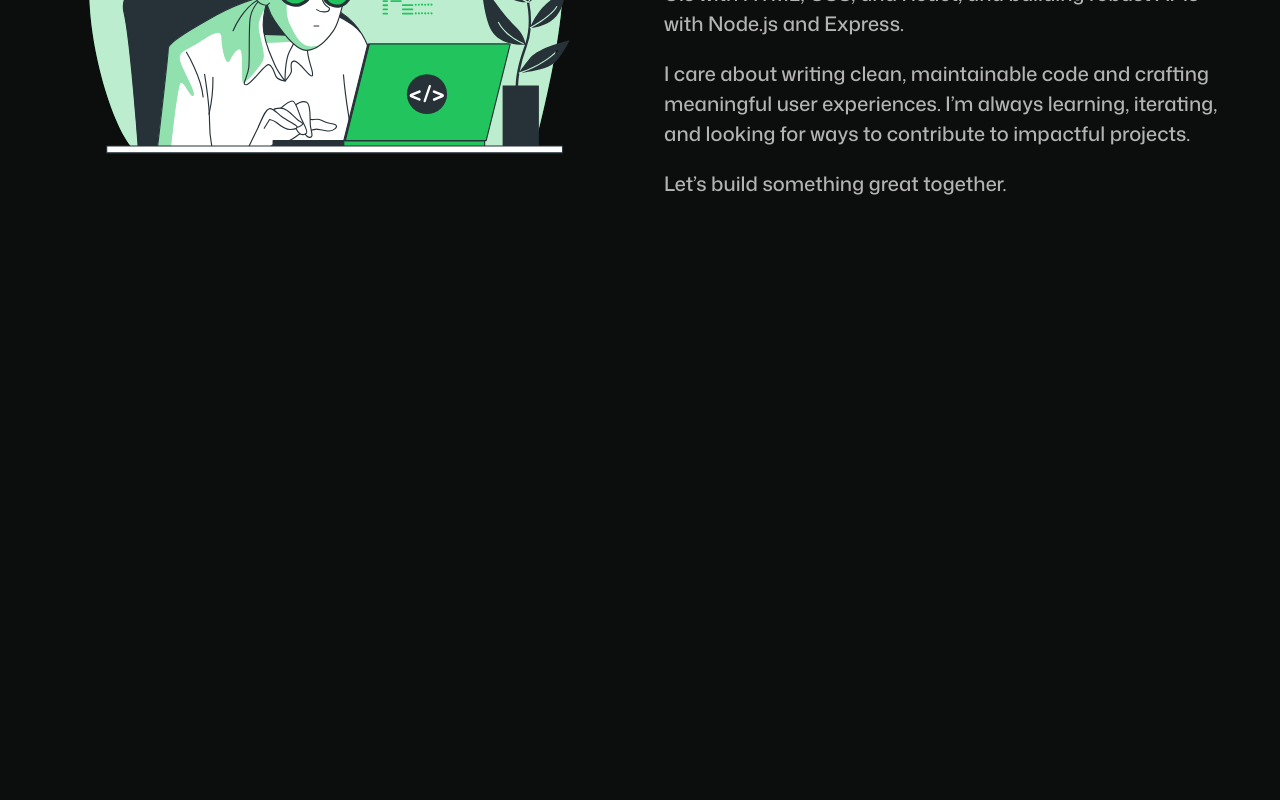
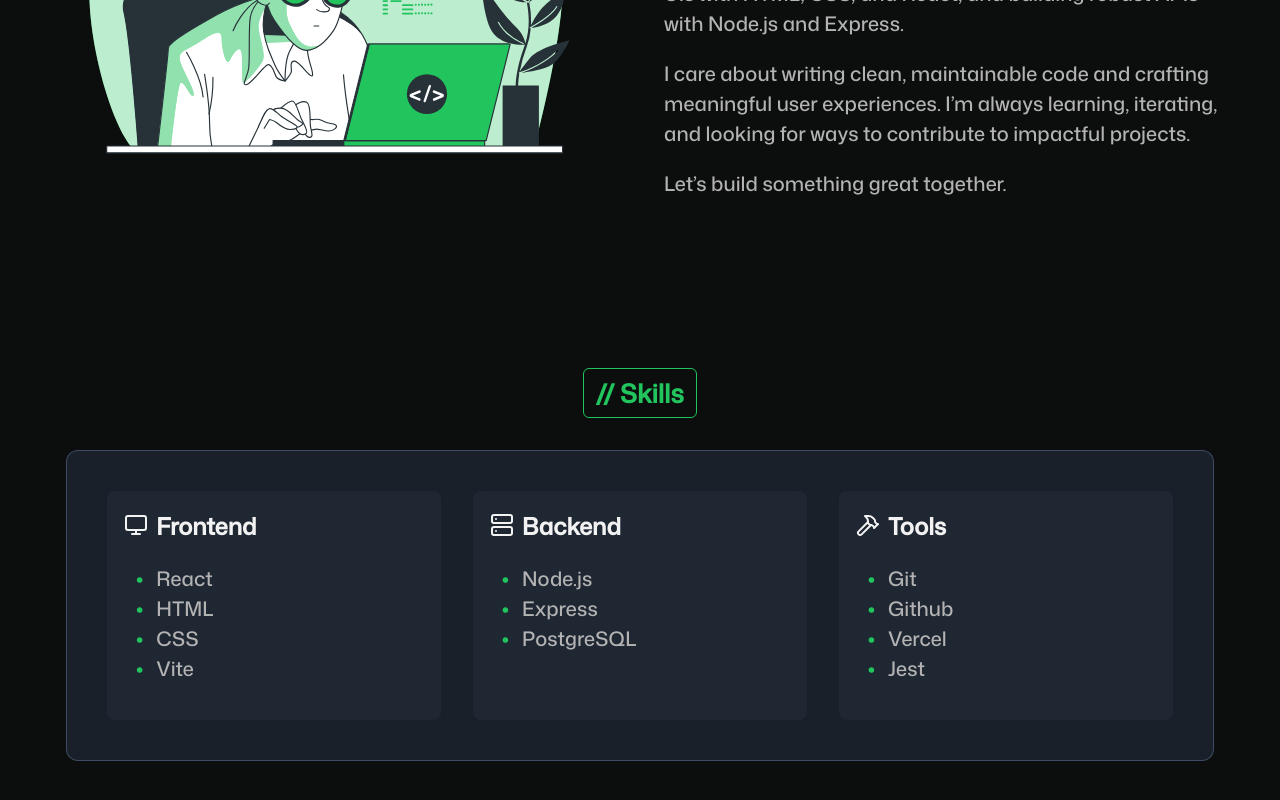
Before and after one commit to lawrence-ruscia/homepage, a React (Vite) app: page / in a window 1280 px wide. Shown: the part 1292-2092 px from the top of the page. Before the commit the page ends 1686 px from the top, so only its background shows below. Built offline with nearby package versions, Linux system fonts and the light colour scheme.

Commit message:
feat: create skill section content

```diff
--- /dev/null
+++ b/src/assets/styles/Skills.module.css
@@ -0,0 +1,74 @@
+.skills {
+  display: flex;
+  flex-direction: column;
+}
+
+.skills > h2 {
+  align-self: center;
+  margin-bottom: var(--space-6);
+}
+
+.content {
+  display: flex;
+  flex-direction: column;
+  gap: var(--space-5);
+
+  padding: var(--space-5);
+
+  background-color: var(--color-surface);
+  border: 1px solid var(--color-surface-border);
+  border-radius: 12px;
+}
+
+.heading {
+  display: flex;
+  align-items: center;
+  gap: var(--space-2);
+
+  margin-block: 0;
+}
+
+.grid {
+  flex: 1;
+
+  padding: var(--space-4);
+
+  background-color: var(--color-surface-light);
+  border-radius: 8px;
+  border: 1px solid transparent;
+  transition: border 200ms ease-in-out, background-color 200ms ease-in-out;
+}
+.skillList {
+  padding-left: var(--space-3);
+}
+
+.skillList > li {
+  list-style-type: none;
+}
+.skillList > li::before {
+  content: '•';
+  color: var(--color-brand-primary);
+  font-weight: bold;
+  display: inline-block;
+  width: 1em;
+}
+
+@media (min-width: 768px) {
+  .content {
+    flex-direction: row;
+    padding: var(--space-7);
+    gap: var(--space-6);
+  }
+
+  .grid:hover {
+    border: 1px solid var(--color-brand-primary);
+    background-color: hsla(142, 71%, 45%, 0.1);
+  }
+}
+
+@media (min-width: 1024px) {
+  .content {
+    margin: 0 auto;
+    width: 90%;
+  }
+}
--- a/src/assets/styles/global.css
+++ b/src/assets/styles/global.css
@@ -24,6 +24,12 @@ button,
   --color-brand-light: hsla(142, 71%, 45%, 0.4);
   --color-brand-separator: hsla(142, 71%, 45%, 0.142);
 
+  /* Surface */
+  --color-surface: hsl(214, 25%, 13%);
+  --color-surface-light: hsl(214, 25%, 16%);
+  --color-onSurface: hsl(142, 69%, 58%);
+  --color-surface-border: hsla(219, 24%, 40%, 0.7);
+
   /* Text */
   --color-text-primary: hsl(0 0% 95%);
   --color-text-muted: hsl(0 0% 70%);
@@ -39,6 +45,7 @@ button,
   --space-4: 1rem;
   --space-5: 1.5rem;
   --space-6: 2rem;
+  --space-7: 2.5rem;
   --space-8: 3rem;
   --space-section: clamp(6rem, 10vw, 8rem);
 
--- a/src/components/App.jsx
+++ b/src/components/App.jsx
@@ -1,7 +1,7 @@
 import { Header } from './Header';
 import { Hero } from './Hero';
 import { About } from './About';
-
+import { Skills } from './Skills';
 export const App = () => {
   return (
     <div>
@@ -9,6 +9,7 @@ export const App = () => {
       <main id='main'>
         <Hero />
         <About />
+        <Skills />
       </main>
     </div>
   );
--- /dev/null
+++ b/src/components/Skills.jsx
@@ -0,0 +1,50 @@
+import styles from '../assets/styles/Skills.module.css';
+
+import { Monitor, Server, Hammer } from 'lucide-react';
+
+export const Skills = () => {
+  return (
+    <section id='skills' className={styles.skills}>
+      <h2 className='section-title'>Skills</h2>
+      <div className={styles.content}>
+        <div className={styles.grid}>
+          <h3 className={styles.heading}>
+            <Monitor />
+            Frontend
+          </h3>
+          <ul className={styles.skillList}>
+            <li>React</li>
+            <li>HTML</li>
+            <li>CSS</li>
+            <li>Vite</li>
+          </ul>
+        </div>
+
+        <div className={styles.grid}>
+          <h3 className={styles.heading}>
+            <Server />
+            Backend
+          </h3>
+          <ul className={styles.skillList}>
+            <li>Node.js</li>
+            <li>Express</li>
+            <li>PostgreSQL</li>
+          </ul>
+        </div>
+
+        <div className={styles.grid}>
+          <h3 className={styles.heading}>
+            <Hammer />
+            Tools
+          </h3>
+          <ul className={styles.skillList}>
+            <li>Git</li>
+            <li>Github</li>
+            <li>Vercel</li>
+            <li>Jest</li>
+          </ul>
+        </div>
+      </div>
+    </section>
+  );
+};
```
